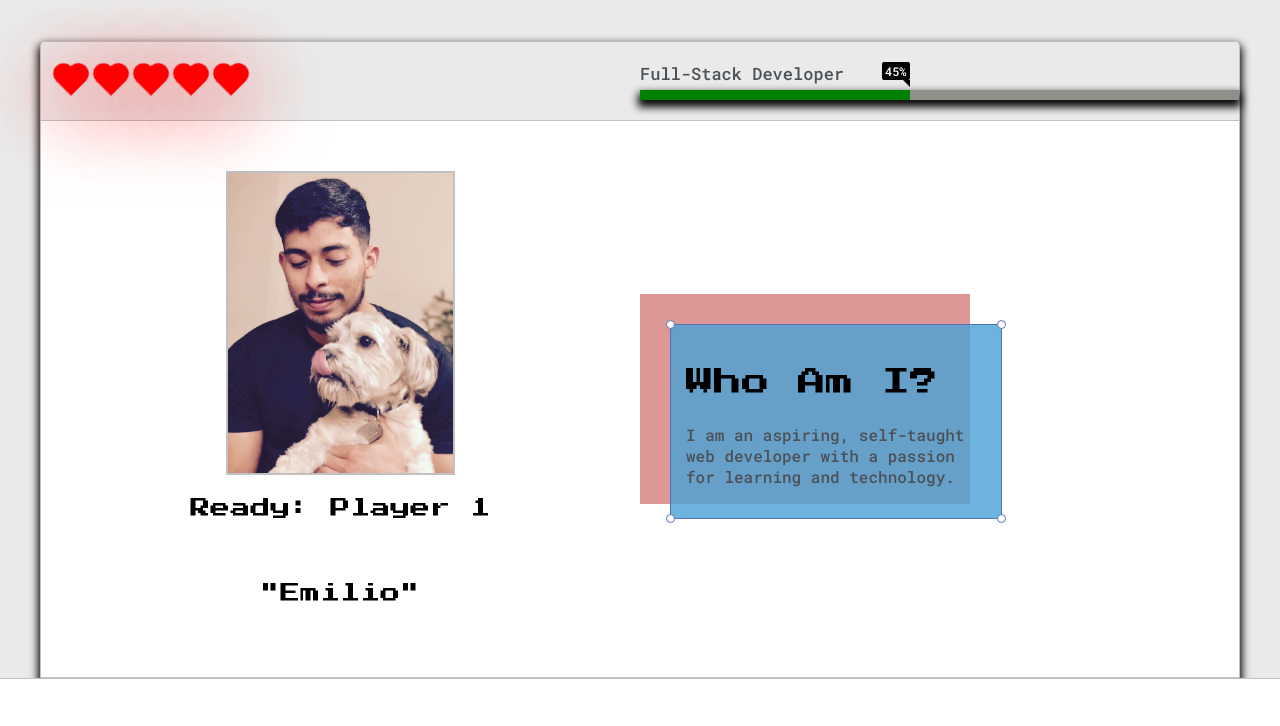
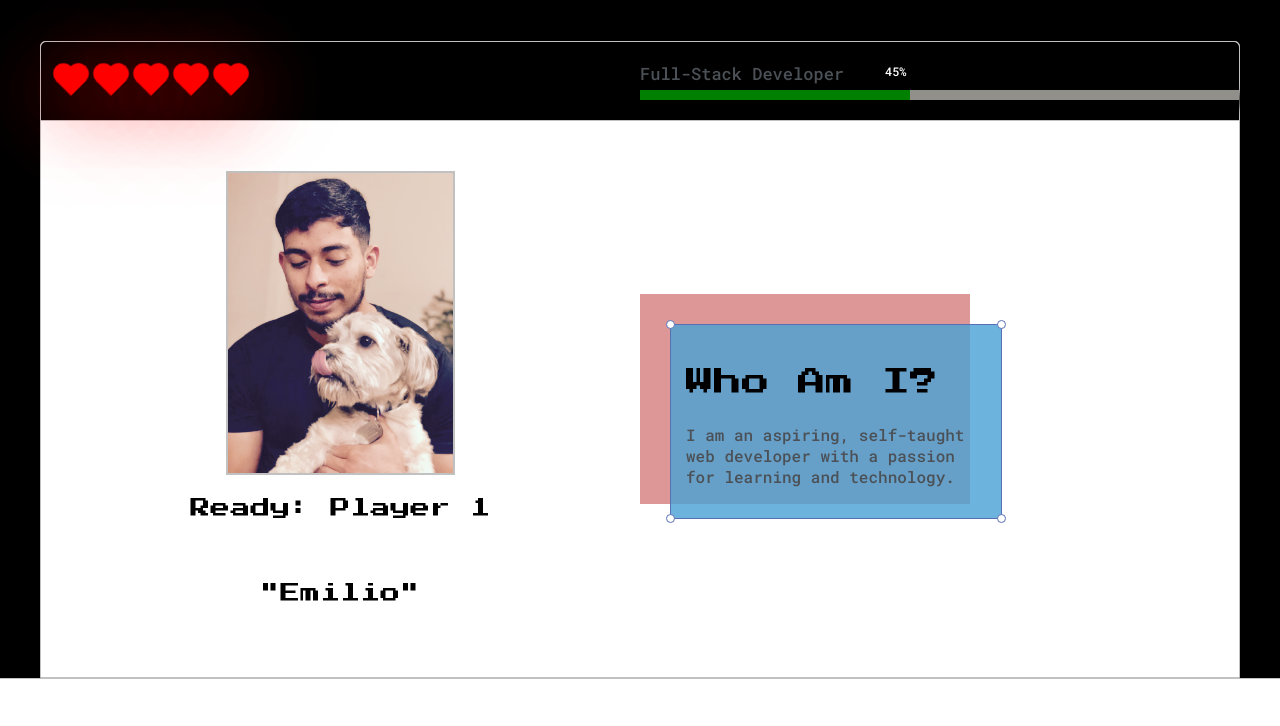
Before and after one commit to emserna19/myWebsite, a plain HTML site: page index.html in a window 1280 px wide. Shown: the part 119-845 px from the top of the page. Drawn offline with Linux system fonts and the light colour scheme.

Commit message:
change mainColor

```diff
--- a/default.css
+++ b/default.css
@@ -1,5 +1,5 @@
 :root{
-    --mainColor:#eaeaea;
+    --mainColor:#000000;
     --secondaryColor:#fff;
 
     --borderColor:#c1c1c1;
```
